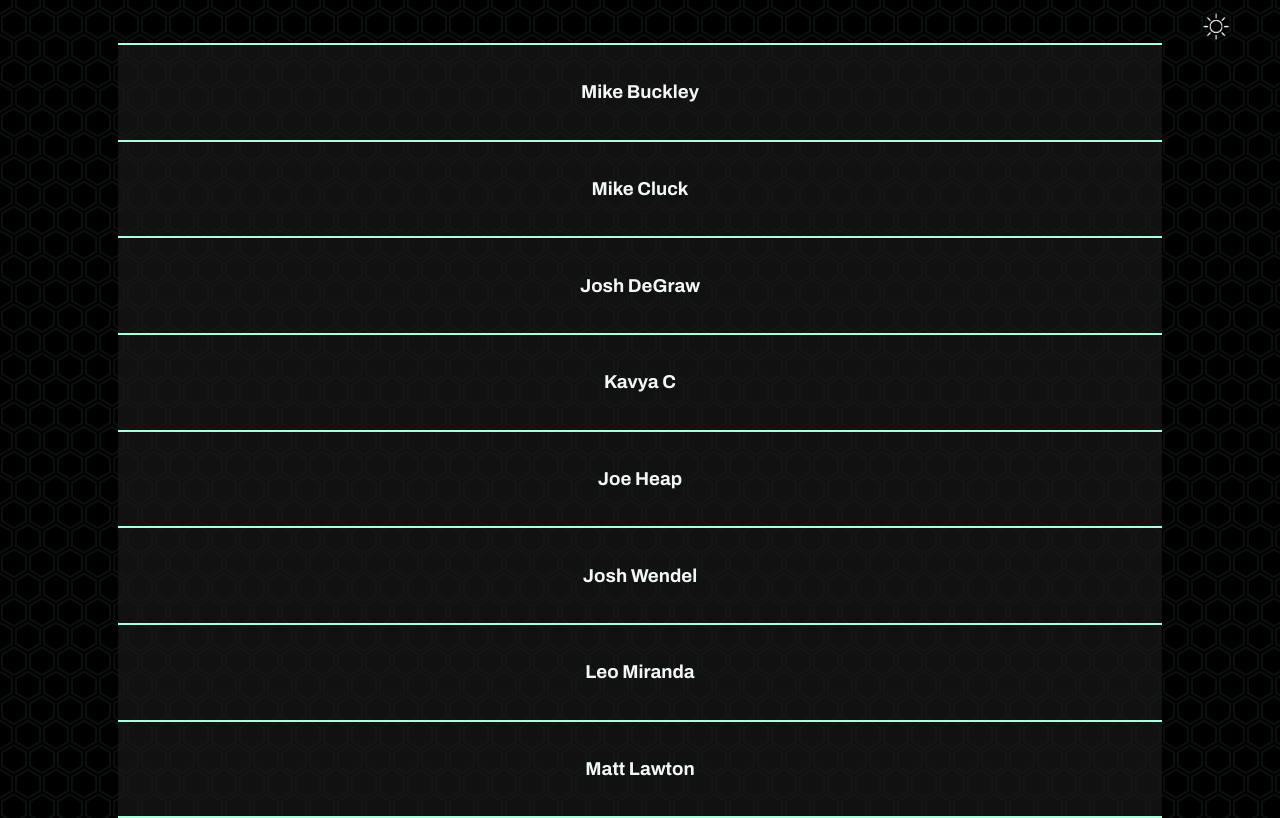
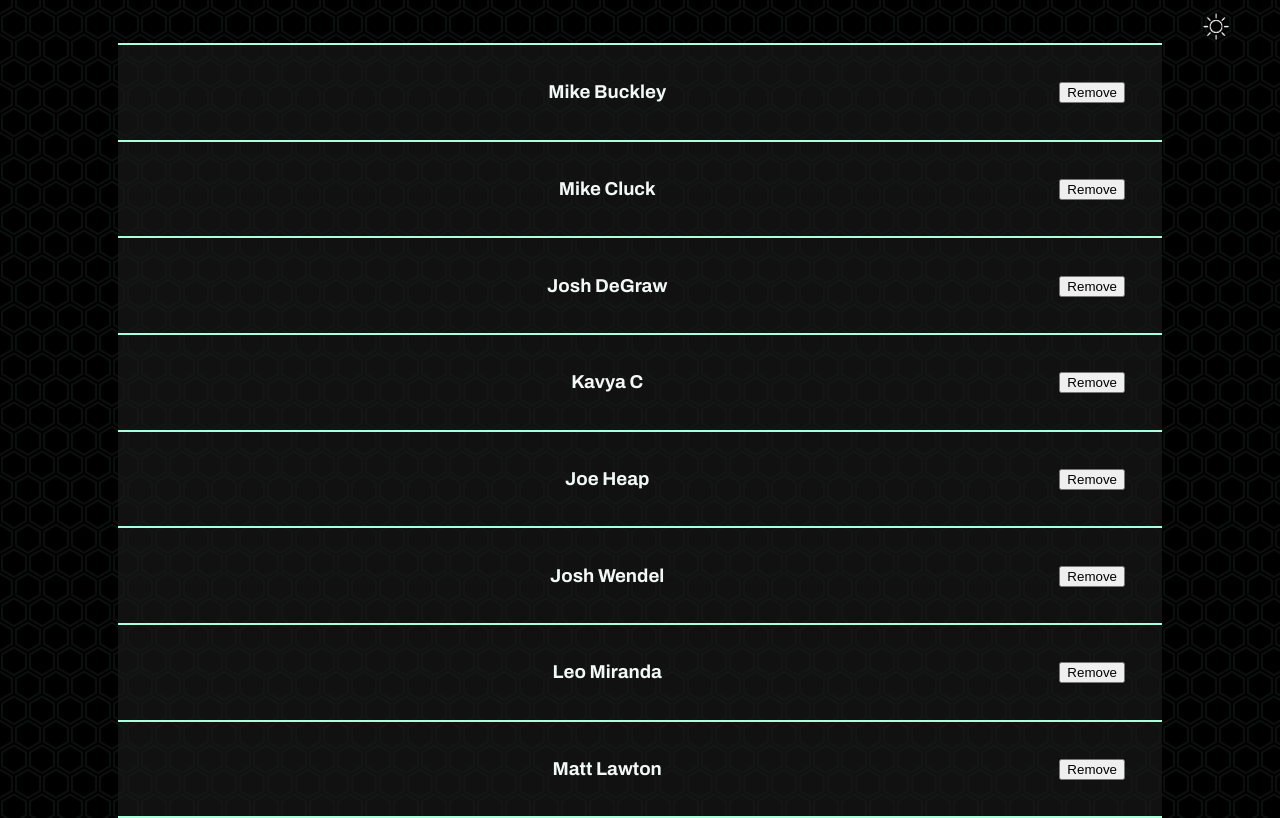
Before and after one commit to MCluck90/mcluck-tech-generator, a website: page site/stand-up/index.html in a window 1280 px wide. Drawn offline with nearby package versions, Linux system fonts and the light colour scheme.

Commit message:
Add remove buttons to stand-up tool

```diff
--- a/site/stand-up/src/main.js
+++ b/site/stand-up/src/main.js
@@ -32,6 +32,15 @@ const main = async () => {
     const el = document.createElement('h4')
     el.innerText = thing
     el.className = 'thing'
+
+    const removeButton = document.createElement('button')
+    removeButton.innerText = 'Remove'
+    removeButton.className = 'remove'
+    el.appendChild(removeButton)
+
+    removeButton.addEventListener('click', function () {
+      thingsEl.removeChild(el)
+    })
     thingsEl.appendChild(el)
   }
 }
--- a/site/stand-up/src/style.css
+++ b/site/stand-up/src/style.css
@@ -48,3 +48,7 @@ body {
   height: 2em;
   margin-top: 1em;
 }
+
+.remove {
+  float: right;
+}
```
